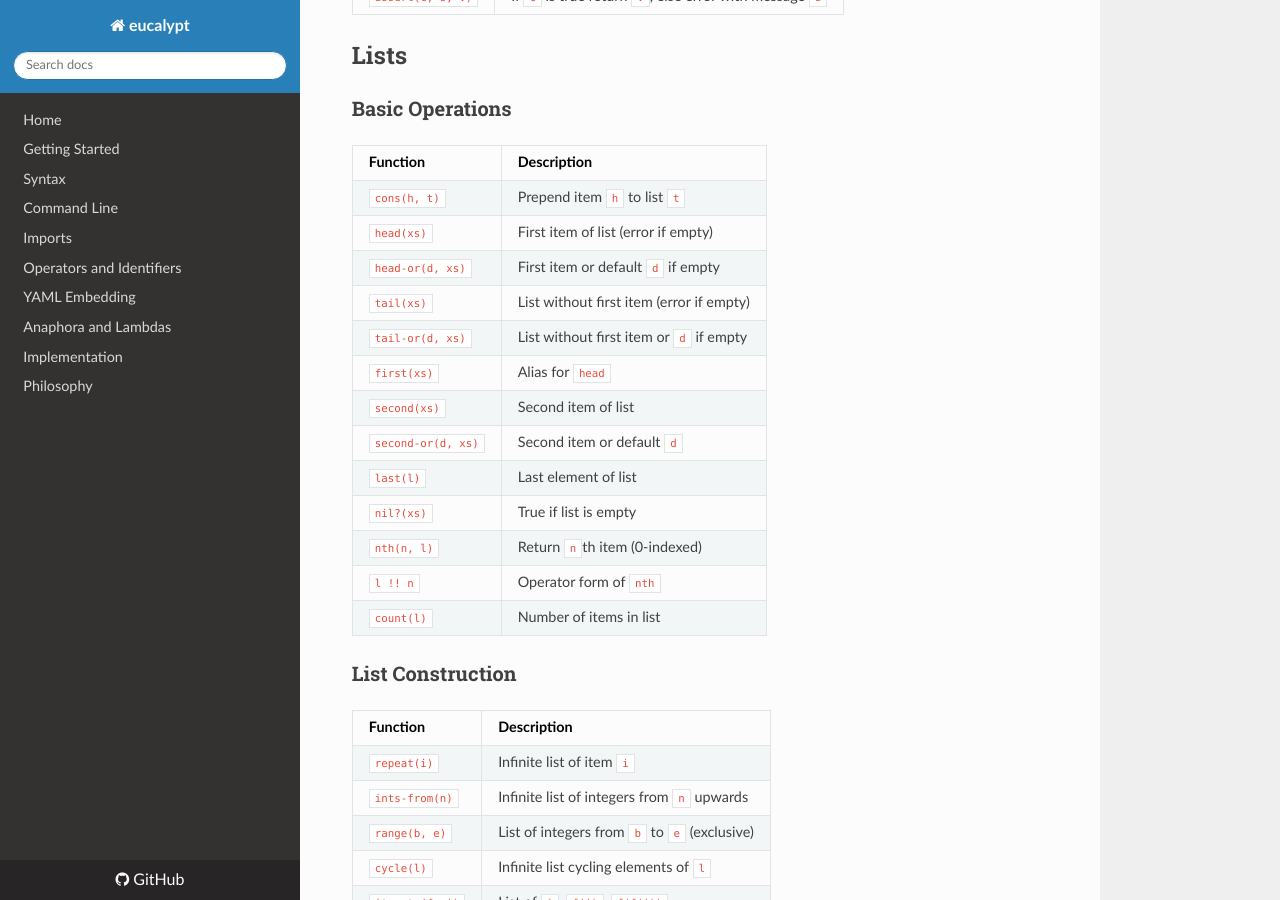
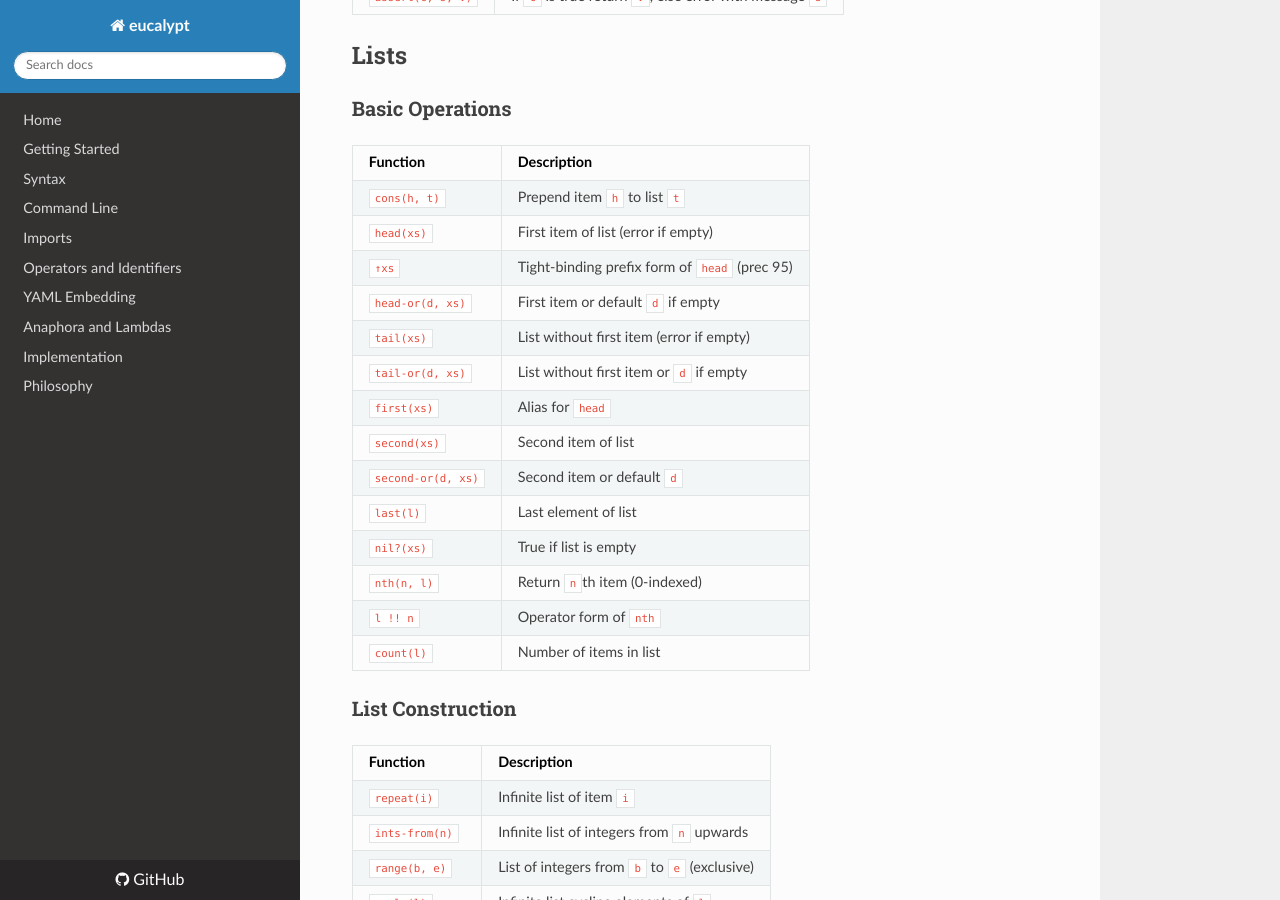
Before and after one commit to curvelogic/eucalypt, an MkDocs documentation site: the page built from docs/prelude.md, in a window 1280 px wide and 900 px high, scrolled down 1231 px. Built offline with MkDocs 1.6.1, drawn with Linux system fonts in a browser that asks for light colours; nearby versions of some CDN libraries.

Commit message:
Add ↑ operator to prelude documentation (eu-x1g)
Document the tight-binding prefix operator for list head access.

Co-Authored-By: Claude Opus 4.5 <noreply@anthropic.com>

```diff
--- a/docs/prelude.md
+++ b/docs/prelude.md
@@ -52,6 +52,7 @@ in the prelude).
 |----------|-------------|
 | `cons(h, t)` | Prepend item `h` to list `t` |
 | `head(xs)` | First item of list (error if empty) |
+| `↑xs` | Tight-binding prefix form of `head` (prec 95) |
 | `head-or(d, xs)` | First item or default `d` if empty |
 | `tail(xs)` | List without first item (error if empty) |
 | `tail-or(d, xs)` | List without first item or `d` if empty |
```
